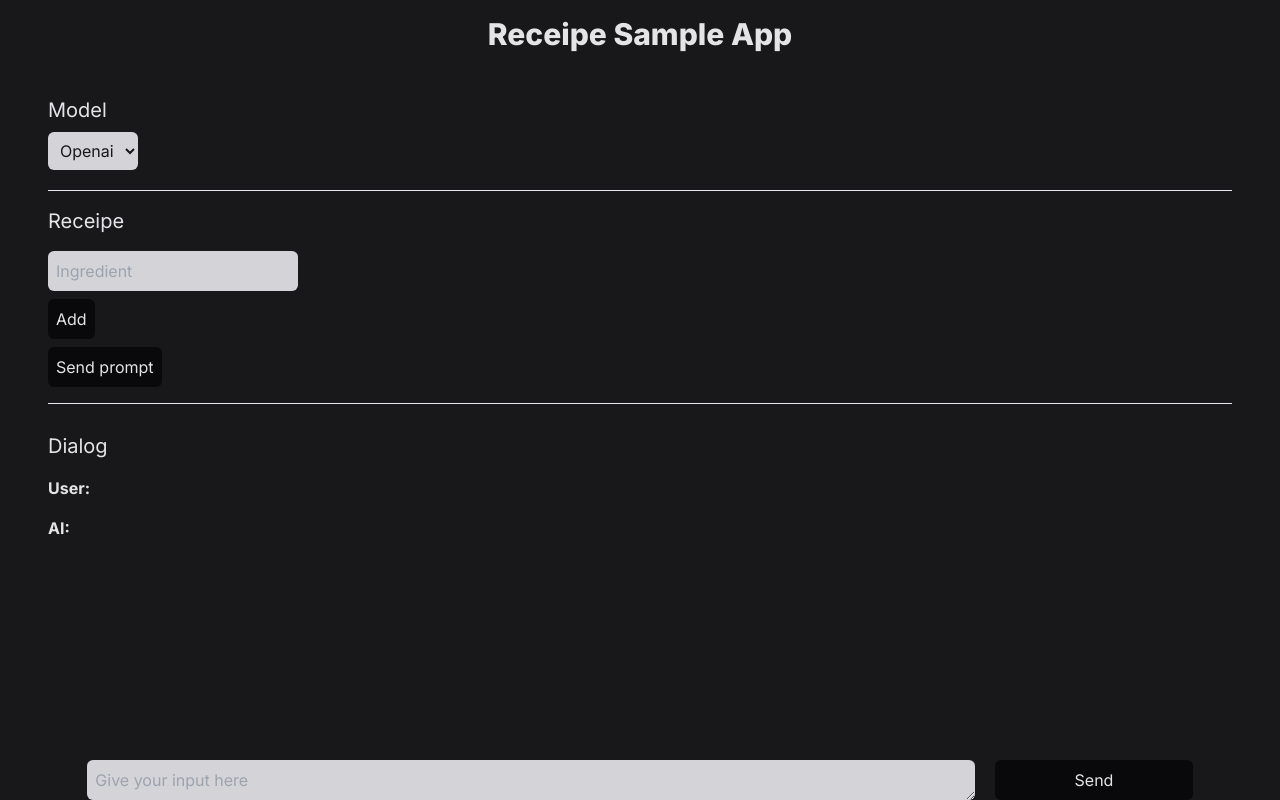
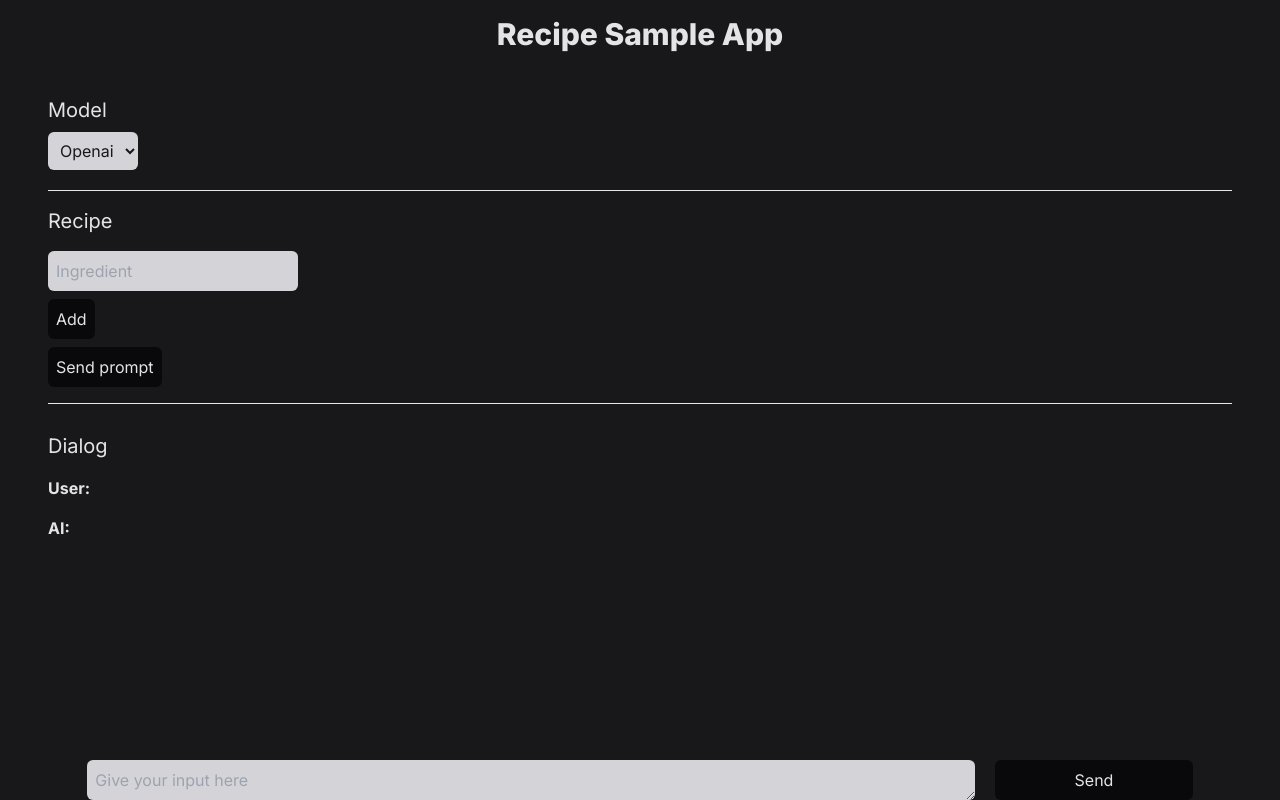
Before and after one commit to b9lab/ws-ai-recipe-sample-app, a Next.js app: page / in a window 1280 px wide. Built offline with nearby package versions, Linux system fonts and the light colour scheme.

Commit message:
typo fix

```diff
--- a/app/components/Receipe.tsx
+++ b/app/components/Recipe.tsx
@@ -1,12 +1,12 @@
 import { Dispatch, FormEvent, SetStateAction, useState } from "react";
 
-interface ReceipeProps {
+interface RecipeProps {
   setIngredients: Dispatch<SetStateAction<string[]>>;
   ingredients: string[];
   onClickPrompt: () => Promise<void>;
 }
 
-export default function Receipe(props: ReceipeProps) {
+export default function Recipe(props: RecipeProps) {
   const [input, setInput] = useState("");
 
   const onChange = (e: FormEvent<HTMLInputElement>) => {
@@ -29,7 +29,7 @@ export default function Receipe(props: ReceipeProps) {
 
   return (
     <div className="py-2">
-      <h2>Receipe</h2>
+      <h2>Recipe</h2>
       <ul className="pl-4 list-disc pb-2">
         {props.ingredients.map((ingredient, index) => (
           <li>
--- a/app/page.tsx
+++ b/app/page.tsx
@@ -7,7 +7,7 @@ import html from "remark-html";
 
 import Response from "./components/Response";
 import Settings from "./components/Settings";
-import Receipe from "./components/Receipe";
+import Recipe from "./components/Recipe";
 import Input from "./components/Input";
 import { getAiRespone } from "./aiFunctions";
 
@@ -17,7 +17,7 @@ export default function Home() {
   const [lastInput, setLastInput] = useState("");
   const [response, setResponse] = useState("");
 
-  // receipe
+  // Recipe
   const [ingredients, setIngredients] = useState<string[]>([]);
 
   const onClickPrompt = async () => {
@@ -38,8 +38,8 @@ export default function Home() {
     setInput("");
   };
 
-  // receipe
-  const onClickReceipePrompt = async () => {
+  // Recipe
+  const onClickRecipePrompt = async () => {
     setResponse("");
     let prompt = "I have the following ingredients:\n";
     ingredients.forEach(
@@ -55,14 +55,14 @@ export default function Home() {
 
   return (
     <main className="h-[100vh] px-12 flex flex-col">
-      <h1>Receipe Sample App</h1>
+      <h1>Recipe Sample App</h1>
       <Settings setAiModel={setAiModel} aiModel={aiModel} />
       <hr />
-      {/* receipe */}
-      <Receipe
+      {/* recipe */}
+      <Recipe
         setIngredients={setIngredients}
         ingredients={ingredients}
-        onClickPrompt={onClickReceipePrompt}
+        onClickPrompt={onClickRecipePrompt}
       />
       <hr />
       <Response inputHtml={lastInput} responseHtml={response} />
```
